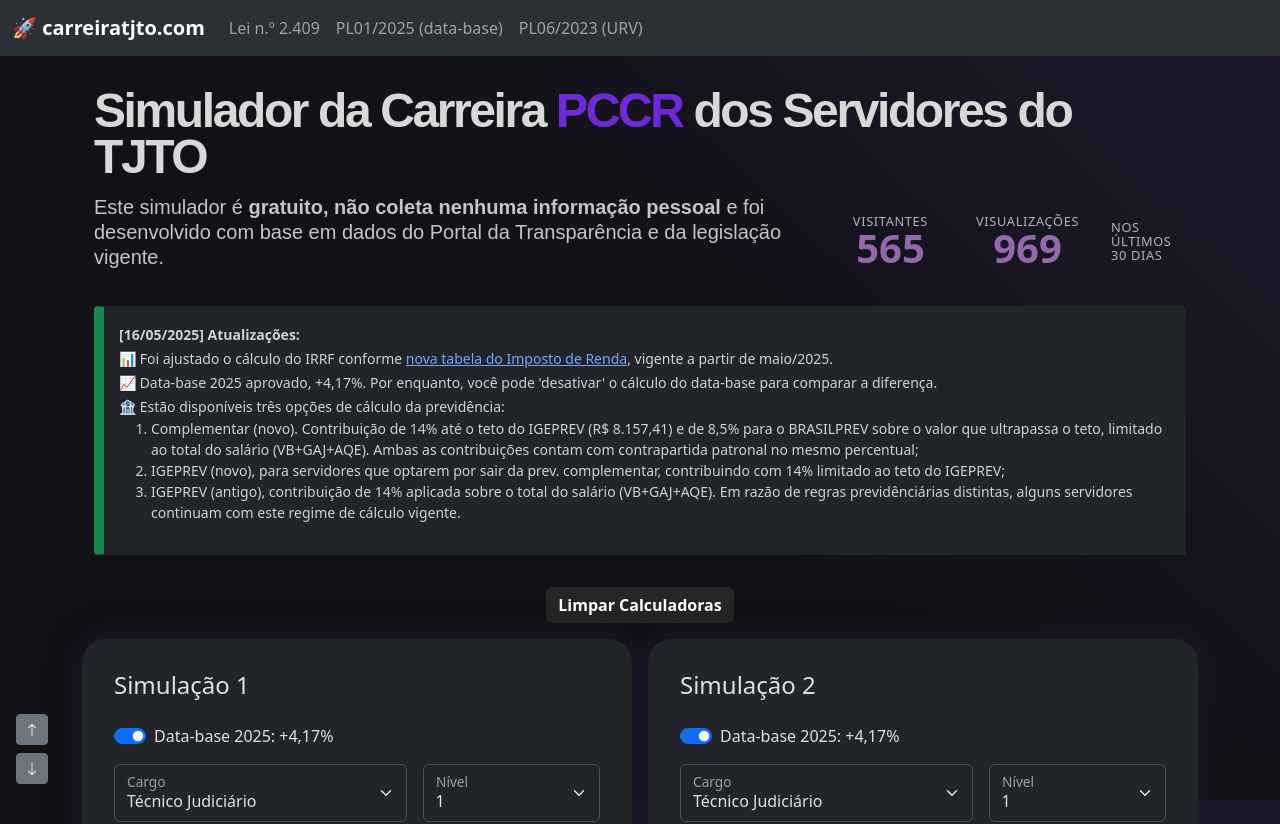
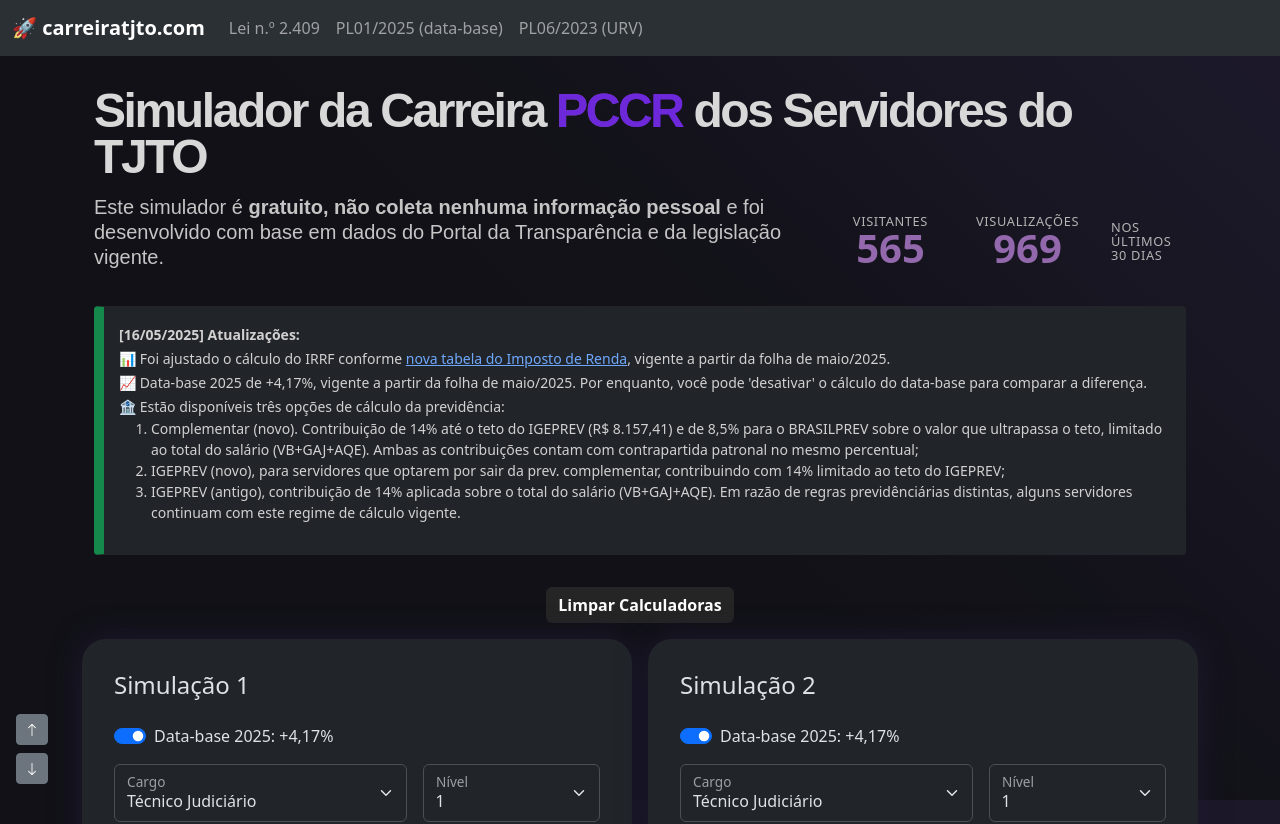
Before and after one commit to guilhermeoq/carreira-tjto, a Vue app: page / in a window 1280 px wide. Shown: the top 824 px of the page. Built offline with nearby package versions, Linux system fonts and the light colour scheme.

Commit message:
update news sections

```diff
--- a/src/components/Calculadora.vue
+++ b/src/components/Calculadora.vue
@@ -53,8 +53,8 @@
 
       <div class="callout callout-info">
         <small><strong>[16/05/2025] Atualizações:</strong><br>
-          📊 Foi ajustado o cálculo do IRRF conforme <a href="https://www.gov.br/planalto/pt-br/acompanhe-o-planalto/noticias/2025/04/nova-tabela-do-imposto-de-renda-comeca-a-valer-em-maio-veja-o-que-muda">nova tabela do Imposto de Renda</a>, vigente a partir de maio/2025.<br>
-          📈 Data-base 2025 aprovado, +4,17%. Por enquanto, você pode 'desativar' o cálculo do data-base para comparar a diferença.<br>
+          📊 Foi ajustado o cálculo do IRRF conforme <a href="https://www.gov.br/planalto/pt-br/acompanhe-o-planalto/noticias/2025/04/nova-tabela-do-imposto-de-renda-comeca-a-valer-em-maio-veja-o-que-muda">nova tabela do Imposto de Renda</a>, vigente a partir da folha de maio/2025.<br>
+          📈 Data-base 2025 de +4,17%, vigente a partir da folha de maio/2025. Por enquanto, você pode 'desativar' o cálculo do data-base para comparar a diferença.<br>
           🏦 Estão disponíveis três opções de cálculo da previdência:
           <ol>
             <li>Complementar (novo). Contribuição de 14% até o teto do IGEPREV (R$ 8.157,41) e de 8,5% para o BRASILPREV sobre o valor que ultrapassa o teto, limitado ao total do
```
